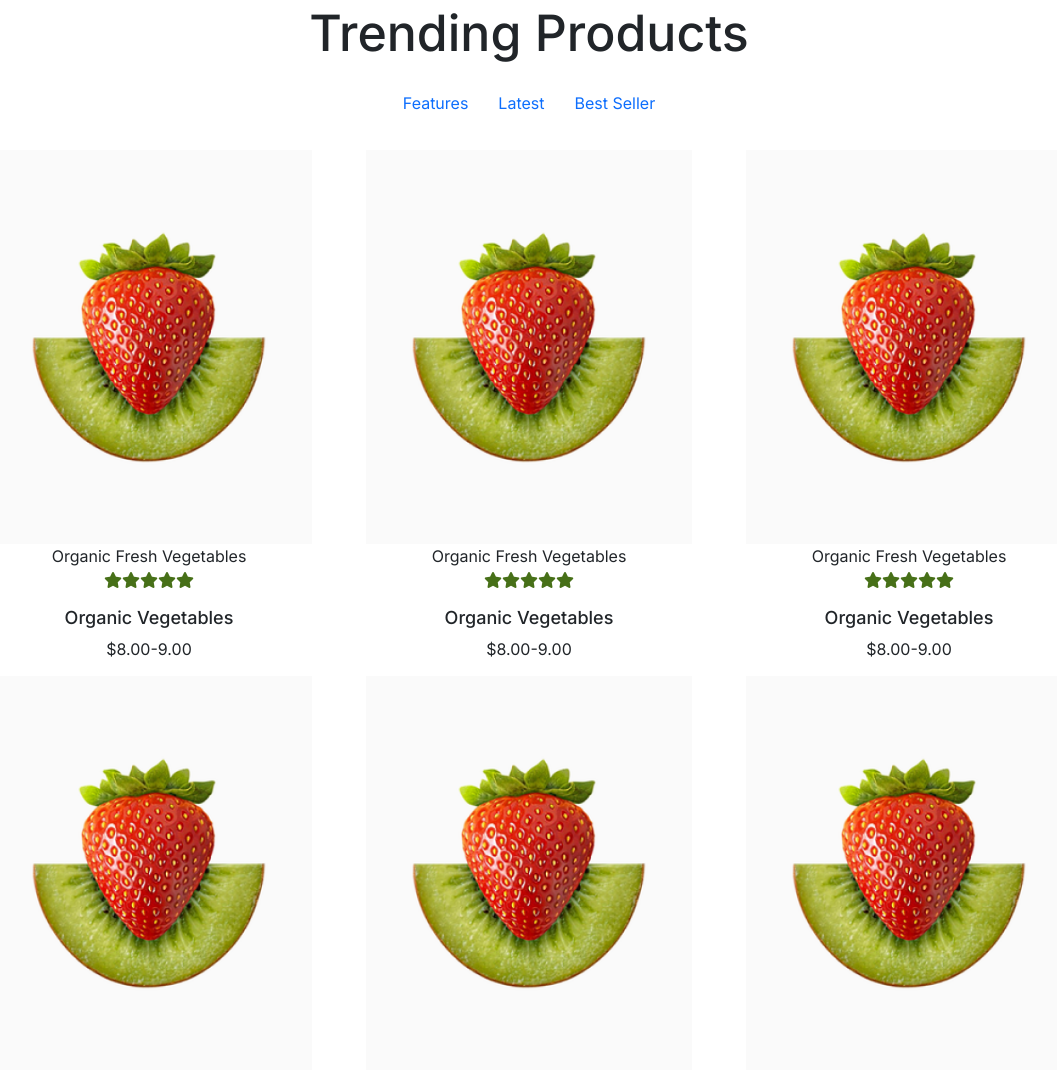
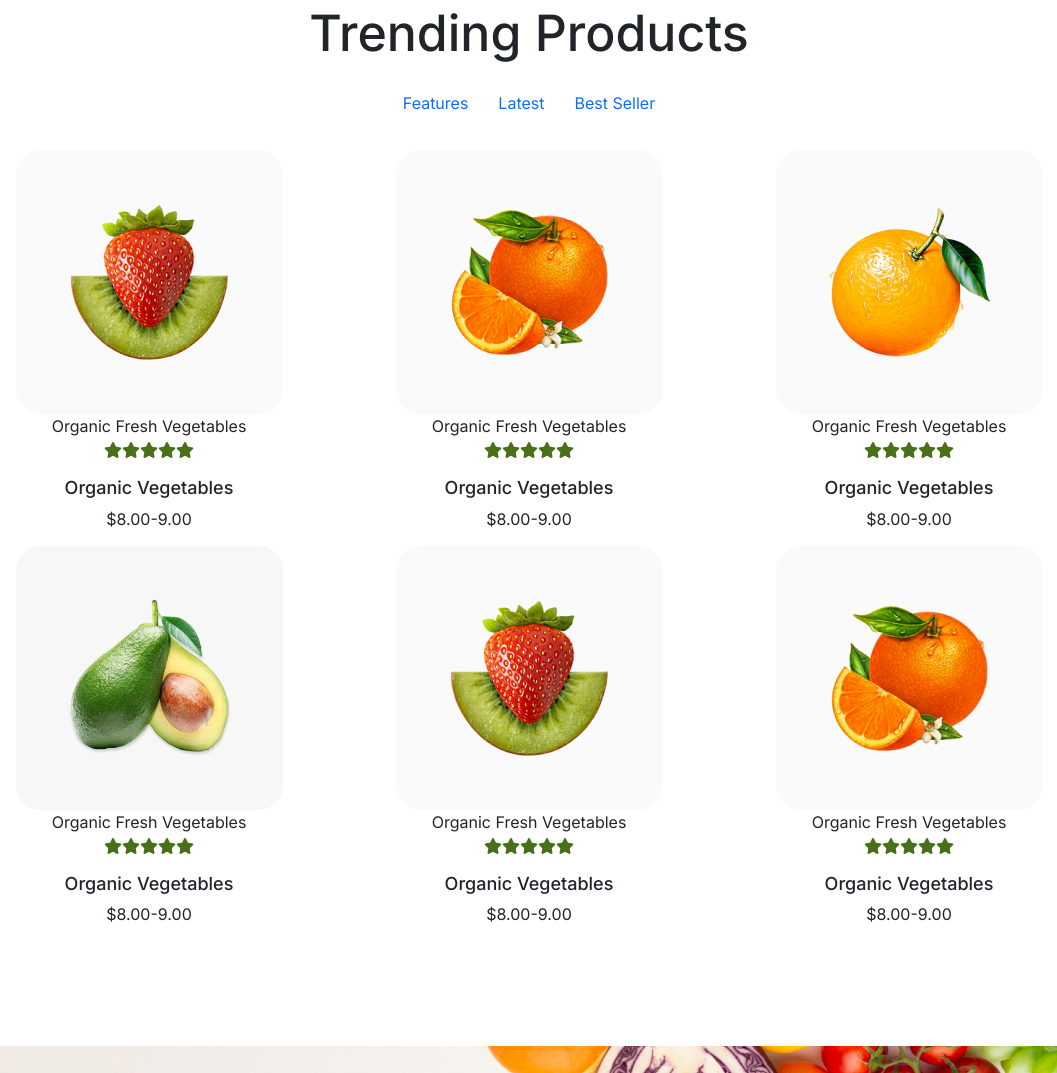
Before and after one commit to ParosRangsha/organic, a plain HTML site: page index.html in a window 1280 px wide. Shown: the part 1248-2321 px from the top of the page, without its empty margins (111-1168 px from the left). Drawn offline with Linux system fonts and the light colour scheme; a web font is replaced by a local one.

Commit message:
picture change kora hoyeche

```diff
--- a/index.html
+++ b/index.html
@@ -143,7 +143,7 @@
       <div class="col-lg-4">
         <div class="box">
           <div class="thumb">
-            <img src="images/ninetrend.png" alt="product">
+            <img src="images/ninetrend1.png" alt="product">
             <p>Organic Fresh Vegetables</p>
             <div class="star"><i class="fa-solid fa-star"></i><i class="fa-solid fa-star"></i><i class="fa-solid fa-star"></i><i class="fa-solid fa-star"></i><i class="fa-solid fa-star"></i></div>
             <div class="overlay">
@@ -159,7 +159,7 @@
       <div class="col-lg-4">
         <div class="box">
           <div class="thumb">
-            <img src="images/ninetrend.png" alt="product">
+            <img src="images/ninetrend2.png" alt="product">
             <p>Organic Fresh Vegetables</p>
             <div class="star"><i class="fa-solid fa-star"></i><i class="fa-solid fa-star"></i><i class="fa-solid fa-star"></i><i class="fa-solid fa-star"></i><i class="fa-solid fa-star"></i></div>
             <div class="overlay">
@@ -175,7 +175,7 @@
       <div class="col-lg-4">
         <div class="box">
           <div class="thumb">
-            <img src="images/ninetrend.png" alt="product">
+            <img src="images/ninetrend3.png" alt="product">
             <p>Organic Fresh Vegetables</p>
             <div class="star"><i class="fa-solid fa-star"></i><i class="fa-solid fa-star"></i><i class="fa-solid fa-star"></i><i class="fa-solid fa-star"></i><i class="fa-solid fa-star"></i></div>
             <div class="overlay">
@@ -193,7 +193,7 @@
       <div class="col-lg-4">
         <div class="box">
           <div class="thumb">
-            <img src="images/ninetrend.png" alt="product">
+            <img src="images/ninetrend4.png" alt="product">
             <p>Organic Fresh Vegetables</p>
             <div class="star"><i class="fa-solid fa-star"></i><i class="fa-solid fa-star"></i><i class="fa-solid fa-star"></i><i class="fa-solid fa-star"></i><i class="fa-solid fa-star"></i></div>
             <div class="overlay">
@@ -209,7 +209,7 @@
       <div class="col-lg-4">
         <div class="box">
           <div class="thumb">
-            <img src="images/ninetrend.png" alt="product">
+            <img src="images/ninetrend1.png" alt="product">
             <p>Organic Fresh Vegetables</p>
             <div class="star"><i class="fa-solid fa-star"></i><i class="fa-solid fa-star"></i><i class="fa-solid fa-star"></i><i class="fa-solid fa-star"></i><i class="fa-solid fa-star"></i></div>
             <div class="overlay">
@@ -225,7 +225,7 @@
       <div class="col-lg-4">
         <div class="box">
           <div class="thumb">
-            <img src="images/ninetrend.png" alt="product">
+            <img src="images/ninetrend2.png" alt="product">
             <p>Organic Fresh Vegetables</p>
             <div class="star"><i class="fa-solid fa-star"></i><i class="fa-solid fa-star"></i><i class="fa-solid fa-star"></i><i class="fa-solid fa-star"></i><i class="fa-solid fa-star"></i></div>
             <div class="overlay">
```
Also changed, not shown: images/ninetrend1.png (added), images/ninetrend2.png (added), images/ninetrend3.png (added), images/ninetrend4.png (added), images/ninetrend5.png (added).
